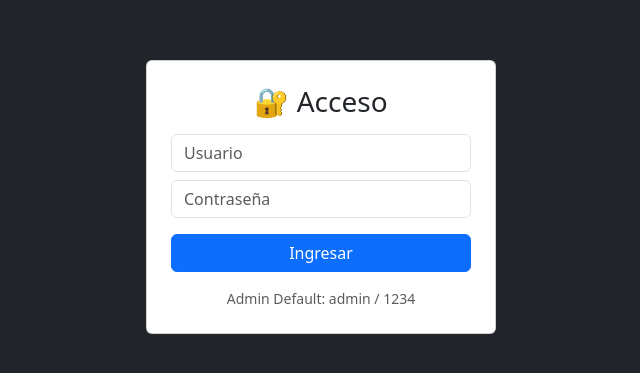
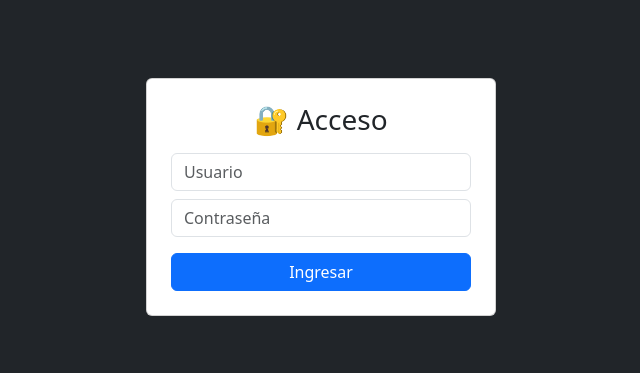
Before and after one commit to inghvd/whatsapp-system, a website: page public/login.html in a window 1280 px wide. Shown: the part 203-576 px from the top of the page, without its empty margins (319-959 px from the left). Drawn offline with nearby package versions, Linux system fonts and the light colour scheme.

Commit message:
Remove default admin credentials from login screen

```diff
--- a/public/login.html
+++ b/public/login.html
@@ -10,18 +10,19 @@
         <input id="user" class="form-control mb-2" placeholder="Usuario">
         <input id="pass" type="password" class="form-control mb-3" placeholder="Contraseña">
         <button onclick="login()" class="btn btn-primary w-100">Ingresar</button>
-        <div class="text-muted small text-center mt-3">Admin Default: admin / 1234</div>
     </div>
+
     <script>
         async function login() {
             const u = document.getElementById('user').value;
             const p = document.getElementById('pass').value;
             const res = await fetch('/login', {
-                method: 'POST', headers: {'Content-Type': 'application/json'},
+                method: 'POST',
+                headers: { 'Content-Type': 'application/json' },
                 body: JSON.stringify({ username: u, password: p })
             });
             const data = await res.json();
-            if(data.role) {
+            if (data.role) {
                 localStorage.setItem('user', data.username);
                 localStorage.setItem('role', data.role);
                 window.location.href = data.role === 'admin' ? '/admin.html' : '/panel.html';
```
